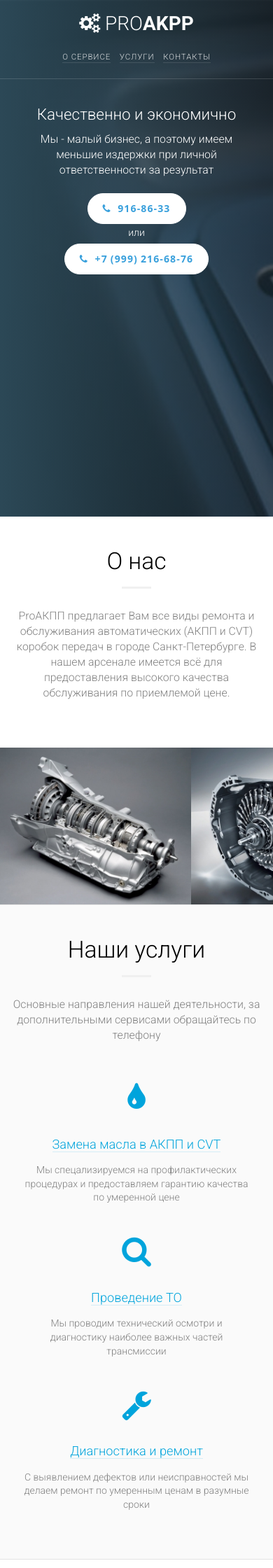
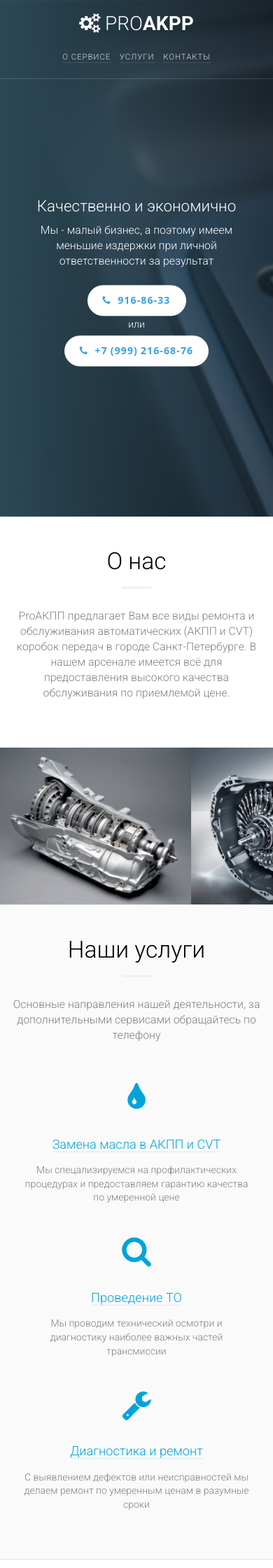
Before and after one commit to web-being/proakpp, a Jekyll site: the page built from index.html, in a window 390 px wide. Shown: the top 2240 px of the page at 70% size. Built offline with Jekyll 4.4.1, drawn with Linux system fonts in a browser that asks for light colours.

Commit message:
Fix mobile details

```diff
--- a/assets/index.css
+++ b/assets/index.css
@@ -5,7 +5,7 @@
 	color: gray;
 }
 
-@media (max-width: 960px) {
+@media (max-width: 767px) {
 	:root {
 		font-size: 14px;
 	}
@@ -114,8 +114,13 @@
 	max-width: 960px;
 	margin: auto;
 }
+@media (max-width: 960px) {
+	.centered {
+		max-width: 640px;
+	}
+}
 
-@media (max-width: 960px) {
+@media (max-width: 767px) {
 	.button {
 		padding: 1rem 1.5rem;
 	}
@@ -224,7 +229,7 @@
 .site-logo strong {
 	font-weight: 900;
 }
-@media (max-width: 960px) {
+@media (max-width: 767px) {
 	.site-header .centered {
 		height: 8rem;
 	}
@@ -260,7 +265,7 @@
 	opacity: 1;
 	border-bottom: 1px solid rgba(255,255,255,1);
 }
-@media (max-width: 960px) {
+@media (max-width: 767px) {
 	.site-nav {
 		white-space: nowrap;
 		top: 5.2rem;
@@ -283,7 +288,7 @@
 	clear: both;
 	max-width: 100vw;
 }
-@media (max-width: 960px) {
+@media (max-width: 767px) {
 	.section {
 		padding: 3.2rem 1.2rem;
 	}
@@ -310,6 +315,9 @@
 	font-weight: 200;
 	margin-bottom: 1.2rem;
 	margin-top: 0;
+}
+h4.section-title {
+	font-size: 2rem;
 }
 .section-subtitle {
 	color: gray;
@@ -404,6 +412,8 @@
 .section-intro-slide .centered {
 	z-index: 1;
 	position: relative;
+	top: 50%;
+	transform: translateY(-50%);
 }
 
 .section-intro-slider-nav {
@@ -413,7 +423,7 @@
 	bottom: 0;
 	top: 0;
 }
-@media (max-width: 960px) {
+@media (max-width: 767px) {
 	.section-intro-slider-nav {
 		display: none;
 	}
@@ -433,8 +443,9 @@
 }
 
 .section-intro-header {
-	margin-top: 4.8rem;
+	margin-top: 0rem;
 	max-width: 50%;
+	min-width: 32rem;
 }
 .section-intro-title {
 	font-size: 2.6rem;
@@ -471,11 +482,12 @@
 	border-bottom-color: rgba(255, 255, 255, 1);
 }
 
-@media (max-width: 960px) {
+@media (max-width: 767px) {
 	.section-intro-header {
-		margin-top: 6rem;
+		margin-top: 2.4rem;
 		max-width: none;
 		padding: 0 2rem;
+		min-width: 0;
 	}
 	.section-intro-title {
 		font-size: 1.6rem;
@@ -543,7 +555,7 @@
 }
 
 
-@media (max-width: 960px) {
+@media (max-width: 767px) {
 	.section-services {
 		white-space: normal;
 	}
@@ -589,6 +601,27 @@
 .section--brands {
 }
 .section-brands {
+	position: relative;
+}
+.section-brands:before {
+	content: '';
+	position: absolute;
+	left: 0;
+	top: 0;
+	bottom: 0;
+	width: 13%;
+	background: linear-gradient(to left, rgba(250,250,250,0), rgba(250,250,250,1));
+	z-index: 2;
+}
+.section-brands:after {
+	content: '';
+	position: absolute;
+	right: 0;
+	top: 0;
+	bottom: 0;
+	width: 13%;
+	z-index: 2;
+	background: linear-gradient(to right, rgba(250,250,250,0), rgba(250,250,250,1));
 }
 .section-brand {
 	overflow: hidden;
@@ -607,13 +640,13 @@
 	-webkit-align-items: center;
 	align-items: center;
 	line-height: 4rem;
-	padding: 1.2rem 1.6rem;
-	min-width: 5rem;
+	padding: .8rem 1.2rem;
+	min-width: 4.8rem;
 }
 .section-brand-image {
 	display: inline-block;
 	vertical-align: middle;
-	max-height: 4rem;
+	max-height: 3.2rem;
 	filter: grayscale(80%);
 	opacity: .66;
 	transition: .3s ease-out;
@@ -680,8 +713,24 @@
 	font-weight: 200;
 	margin-top: .8rem;
 }
-
 @media (max-width: 960px) {
+	.section-features-image {
+		display: inline-block;
+		vertical-align: bottom;
+		max-width: 50%;
+	}
+	.section-features--left {
+		text-align: right;
+		width: 25%;
+		padding-right: .8rem;
+	}
+	.section-features--right {
+		text-align: left;
+		width: 25%;
+		padding-left: .8rem;
+	}
+}
+@media (max-width: 767px) {
 	.section-features {
 		width: 100%;
 		text-align: center;
@@ -699,7 +748,7 @@
 	padding-bottom: 4.8rem;
     background-image: linear-gradient(to right, rgb(0, 164, 220) 0%, rgb(85, 77, 153) 100%);
 }
-@media (max-width: 960px) {
+@media (max-width: 767px) {
 	.section--cta .button-junction {
 		display: block;
 	}
@@ -782,7 +831,7 @@
 	padding: 0 .8rem 3.2rem;
 }
 
-@media (max-width: 960px) {
+@media (max-width: 767px) {
 	.section-article {
 		width: 100%;
 	}
@@ -878,7 +927,7 @@
 	z-index: 1;
 }
 
-@media (max-width: 960px) {
+@media (max-width: 767px) {
 	.section-contact-form {
 		display: none;
 	}
@@ -923,7 +972,7 @@
 }
 
 
-@media (max-width: 960px) {
+@media (max-width: 767px) {
 	.site-footer {
 		padding: 2rem 1rem;
 	}
```
